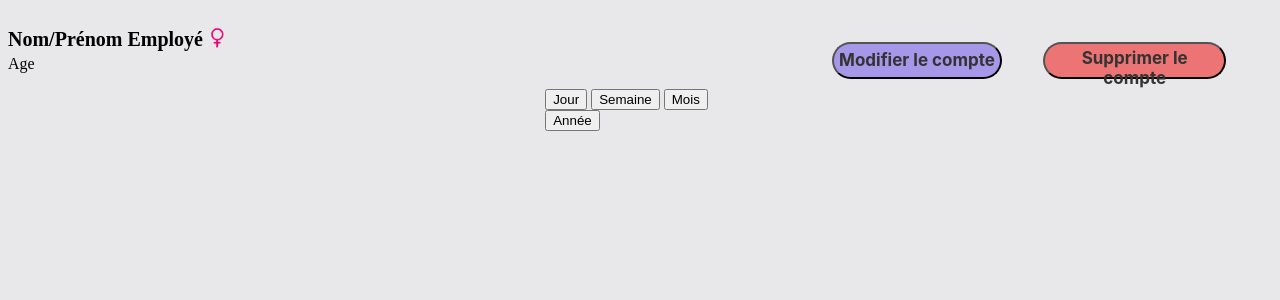
After one commit to julientournier6/Better-Labor, a PHP site: page /donnees.html in a window 1280 px wide. The commit adds this page. Shown: the top 300 px of the page. Run offline with PHP 8.4, Linux system fonts and the light colour scheme.

Commit message:
Changements FAQ + début page données

```diff
--- /dev/null
+++ b/donnees.css
@@ -0,0 +1,68 @@
+.Identité{
+    display: flex;
+    align-items: center;
+    margin-bottom: 2px;
+}
+.Nom{
+    font-weight: bold;
+    font-size: 20px;
+    display: inline;
+    margin-bottom: 2px;
+}
+.Sub-info{
+    font-size: 16px;
+    margin-top: 2px;
+}
+.genre{
+    display: inline;
+    padding: 3px;
+    width: 1.4em;
+    height: 1.4em;
+    margin-top: 14px;
+}
+.Side-Buttons{
+    margin-right: 2%;
+    margin-left: 70%;
+    display: inline-block;
+}
+.Modify-Account{
+    box-sizing: border-box;
+    color: #333;
+    font-family: Inter;
+    font-weight: Bold;
+    font-size: 17px;
+    opacity: 1;
+    background: #A697E8;
+    border-radius: 25px;
+    padding: 4px;
+    width: 170px;
+    height: 37px;
+    position: absolute;
+    top: 5.2%;
+    left: 65%;
+}
+.Delete-Account{
+    box-sizing: border-box;
+    color: #333;
+    font-family: Inter;
+    font-weight: Bold;
+    font-size: 17px;
+    opacity: 1;
+    background: #ED7474;
+    border-radius: 25px;
+    padding: 4px;
+    width: 183px;
+    height: 37px;
+    margin-left: 1.5%;
+    position: absolute;
+    top: 5.2%;
+    left: 80%;
+}
+.Duration-Buttons{
+    margin: auto;
+    width: 15%;
+}
+.Duration-Button{
+    margin: 0;
+    padding: 0;
+}
--- /dev/null
+++ b/donnees.html
@@ -0,0 +1,51 @@
+<!doctype html>
+
+<html lang="fr">
+<head>
+  <meta charset="utf-8">
+
+  <title>FAQ Better Labor</title>
+
+  <link rel="stylesheet" href="faq.css">
+  <link rel="stylesheet" href="donnees.css">
+  <script src="faq.js"></script>
+</head>
+
+<body class="background">
+    <div class="top">
+
+    <div class="Identité">
+    <p class="Nom">
+        Nom/Prénom Employé
+    </p>
+    <!--Vérifier le genre de la personne, afficher l'icone correspondante-->
+    <img class="genre" src="images/female_icon.png" alt="Femme">
+    </div>
+    <p class="Sub-info">
+        Age
+    </p>
+
+        <button class="Modify-Account">
+            Modifier le compte
+        </button>
+        <button class="Delete-Account">
+            Supprimer le compte
+    </div>
+
+    </div>
+
+    <div class="Duration-Buttons">
+        <button class="Duration">
+            Jour
+        </button>
+        <button class="Duration">
+            Semaine
+        </button>
+        <button class="Duration">
+            Mois
+        </button>
+        <button class="Duration">
+            Année
+        </button>
+    </div>
+</body>
--- a/faq.css
+++ b/faq.css
@@ -58,3 +58,16 @@
     background-color: #f0f0f6;
     opacity: 95%;
 }
+.side-info{
+    position: absolute;
+    left: 80%;
+    top: 10%;
+    display: flex;
+    align-items: top;
+}
+img.help{
+    width: 3em;
+    height: 3em;
+    display: block;
+    margin-top: 3%;
+}
```
Also changed, not shown: faq.html (+13 -12 lines), images/female_icon.png (added), images/information.png (added), images/male_icon.png (added).
